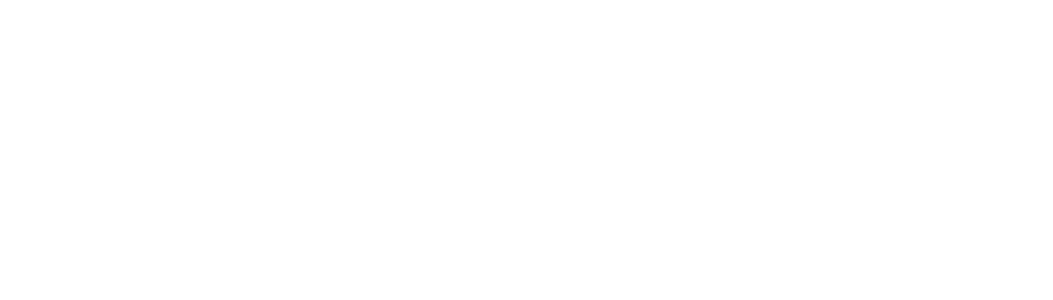
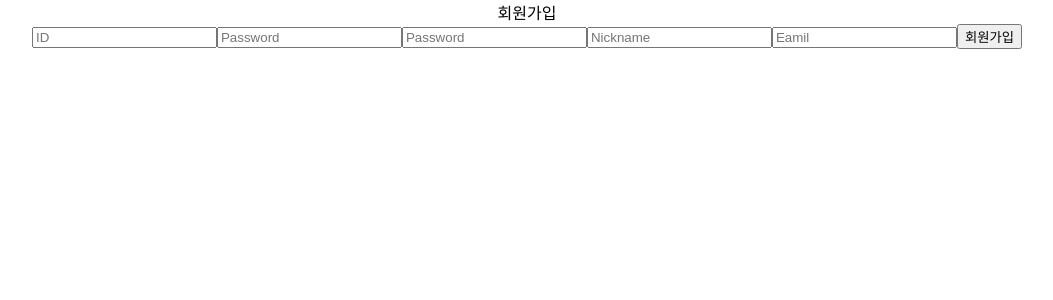
Before and after one commit to 2diotodo/astaro, a React (Create React App) app in the folder frontend/: page /member/membersignup in a window 1280 px wide. Before the commit this address had no page. Shown: the top 300 px of the page, without its empty margins (113-1166 px from the left). Built offline with nearby package versions, Linux system fonts and the light colour scheme; a web font is replaced by a local one.

Commit message:
[FE/feat] 로그인,회원가입구현

```diff
--- a/frontend/jsconfig.paths.json
+++ b/frontend/jsconfig.paths.json
@@ -3,9 +3,9 @@
     "baseUrl": ".",
     "paths": {
       "@/*": ["src/*"],
-      "@components/*": ["src/components/*"],
+      "@component/*": ["src/component/*"],
       "@hooks/*": ["src/hooks/*"],
-      "@pages/*": ["src/pages/*"],
+      "@page/*": ["src/page/*"],
       "@types/*": ["src/types/*"],
       "@utils/*": ["src/utils/*"],
       "@assets/*": ["src/assets/*"],
--- a/frontend/src/App.jsx
+++ b/frontend/src/App.jsx
@@ -1,9 +1,11 @@
 import "./App.css";
 import React from "react";
 import { BrowserRouter as Router, Route, Routes } from "react-router-dom";
-import Test from "./page/Test";
-import { WhiteholeTest } from "./page/WhiteholeTest";
-import ChatGpt from "./page/ChatGpt";
+import Test from "@page/Test";
+import { WhiteholeTest } from "@page/WhiteholeTest";
+import ChatGpt from "@page/ChatGpt";
+import MemberLogin from "@page/member/MemberLogin";
+import MemberSignup from "@page/member/MemberSignup";
 
 function App() {
   return (
@@ -13,6 +15,8 @@ function App() {
           <Route path="/" element={<Test />} />
           <Route path="/prompt" element={<WhiteholeTest />} />
           <Route path="/chatgpt" element={<ChatGpt />} />
+          <Route path="/member/memberlogin" element={<MemberLogin />} />
+          <Route path="/member/membersignup" element={<MemberSignup />} />
         </Routes>
       </Router>
     </div>
--- /dev/null
+++ b/frontend/src/page/member/MemberLogin.jsx
@@ -0,0 +1,117 @@
+import { useState, useCallback, useEffect } from "react";
+import { useNavigate } from "react-router";
+
+function MemberLogin() {
+  const [logins, setLogins] = useState({
+    id: "",
+    password: "",
+  });
+  const [errors, setErrors] = useState({
+    id: "",
+    password: "",
+  });
+
+  // 필드 방문 상태를 관리한다
+  const [touched, setTouched] = useState({
+    id: false,
+    password: false,
+  });
+
+  const navigate = useNavigate();
+
+  const handleChange = (e) => {
+    setLogins({
+      ...logins,
+      [e.target.name]: e.target.value,
+    });
+  };
+
+  // blur 이벤트가 발생하면 touched 상태를 true로 바꾼다
+  const handleBlur = (e) => {
+    setTouched({
+      ...touched,
+      [e.target.name]: true,
+    });
+  };
+
+  const loginSubmitHandler = (e) => {
+    e.preventDefault();
+    // 모든 필드에 방문했다고 표시한다.
+    setTouched({
+      email: true,
+      password: true,
+    });
+
+    // 필드 검사 후 잘못된 값이면 제출 처리를 중단한다.
+    const errors = validate();
+    // 오류 메세지 상태를 갱신한다
+    setErrors(errors);
+    // 잘못된 값이면 제출 처리를 중단한다.
+    if (Object.values(errors).some((v) => v)) {
+      return;
+    }
+
+    alert(JSON.stringify(logins, null, 2));
+  };
+
+  // 필드값을 검증한다.
+  const validate = useCallback(() => {
+    const errors = {
+      email: "",
+      password: "",
+    };
+
+    if (!logins.email) {
+      errors.email = "아이디를 입력하세요";
+    }
+    if (!logins.password) {
+      errors.password = "비밀번호를 입력하세요";
+    }
+  }, [logins]);
+
+  // 입력값이 변경될때 마다 검증한다.
+  useEffect(() => {
+    validate();
+  }, [validate]);
+
+  const signupHandler = () => {
+    navigate("/member/membersignup");
+  };
+  return (
+    <>
+      <div className="login">
+        <div className="login-text">로그인</div>
+        <form className="login-form" onSubmit={loginSubmitHandler}>
+          <input
+            type="text"
+            name="id"
+            value={logins.id}
+            onChange={handleChange}
+            onBlur={handleBlur}
+            placeholder="ID"
+          />
+          {/* 이메일 오류메시지를 출력한다 */}
+          {touched.email && errors.email && <span>{errors.email}</span>}
+          <input
+            type="password"
+            name="password"
+            value={logins.password}
+            onChange={handleChange}
+            onBlur={handleBlur}
+            placeholder="Password"
+          />
+          {/* 비밀번호 오류메시지를 출력한다 */}
+          {touched.password && errors.password && (
+            <span>{errors.password}</span>
+          )}
+          <button type="submit">로그인</button>
+        </form>
+        <button type="button" onClick={signupHandler}>
+          <div className="signup-button">회원가입</div>
+        </button>
+      </div>
+    </>
+  );
+}
+
+export default MemberLogin;
--- /dev/null
+++ b/frontend/src/page/member/MemberSignup.jsx
@@ -0,0 +1,68 @@
+import { useState } from "react";
+
+function MemberSignup() {
+  const [values, setValues] = useState({
+    id: "",
+    password: "",
+    nickname: "",
+    email: "",
+  });
+
+  const handleChange = (e) => {
+    setValues({
+      ...values,
+      [e.target.name]: e.target.value,
+    });
+  };
+  const handleSubmit = (e) => {
+    e.preventDefault();
+    alert("signup");
+  };
+  return (
+    <>
+      <div className="signup">
+        <div className="signup-text">회원가입</div>
+        <form className="signup-form" onSubmit={handleSubmit}>
+          <input
+            type="text"
+            name="id"
+            value={values.id}
+            onChange={handleChange}
+            placeholder="ID"
+          />
+          <input
+            type="password"
+            name="password"
+            value={values.password}
+            onChange={handleChange}
+            placeholder="Password"
+          />
+          <input
+            type="password"
+            name="password"
+            value={values.password}
+            onChange={handleChange}
+            placeholder="Password"
+          />
+          <input
+            type="text"
+            name="nickname"
+            value={values.nickname}
+            onChange={handleChange}
+            placeholder="Nickname"
+          />
+          <input
+            type="email"
+            name="email"
+            value={values.email}
+            onChange={handleChange}
+            placeholder="Eamil"
+          />
+          <button type="submit">회원가입</button>
+        </form>
+      </div>
+    </>
+  );
+}
+
+export default MemberSignup;
```
